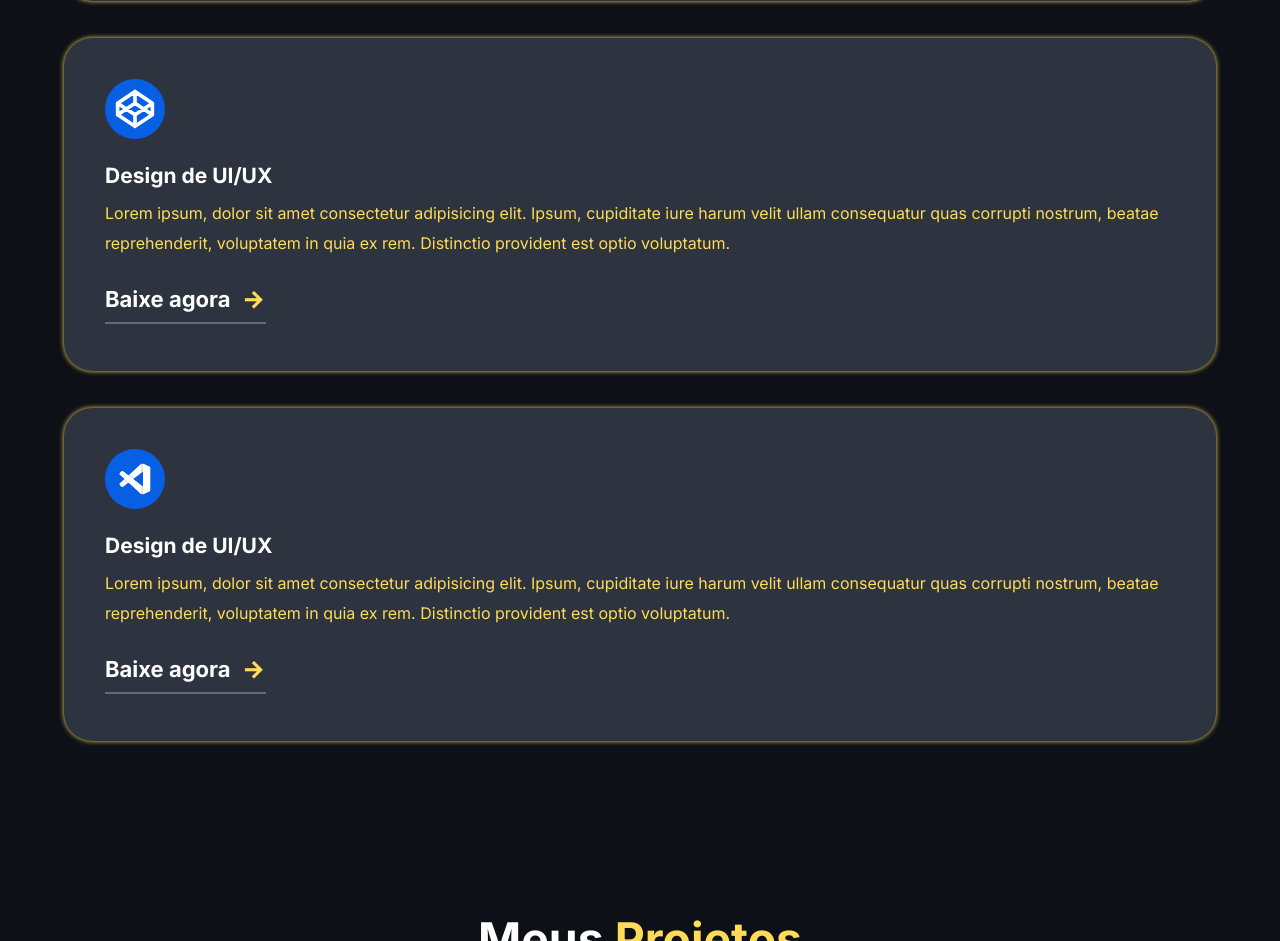
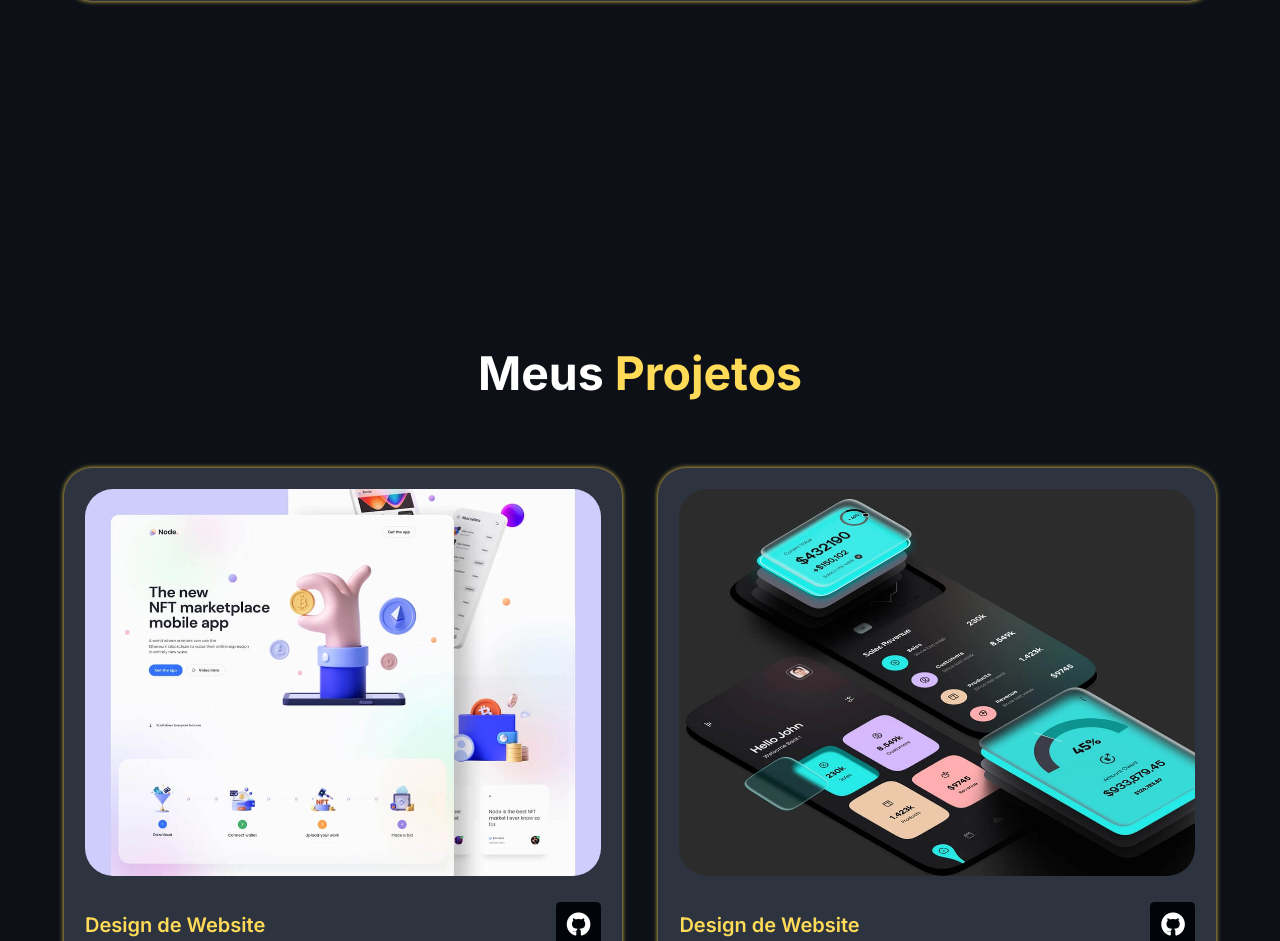
Before and after one commit to Brenopais/portfolio, a plain HTML site: page index.html in a window 1280 px wide. Shown: the part 2145-3086 px from the top of the page. Drawn offline with nearby package versions, Linux system fonts and the light colour scheme.

Commit message:
criação porfolio

```diff
--- a/index.html
+++ b/index.html
@@ -118,26 +118,6 @@
                     <i class="ri-arrow-right-line"></i>
                 </a>
             </div>
-            <div class="box">
-                <img src="img/s-2.svg">
-                <h3>Design de UI/UX</h3>
-                <p>Lorem ipsum, dolor sit amet consectetur adipisicing elit. Ipsum, cupiditate iure harum velit ullam consequatur quas corrupti nostrum, beatae reprehenderit, voluptatem in quia ex rem. Distinctio provident est optio voluptatum.</p>
-                <a href="#">
-                    Baixe agora
-                    <i class="ri-arrow-right-line"></i>
-                </a>
-            </div>
-
-            <div class="box">
-                <img src="img/s-3.svg">
-                <h3>Design de UI/UX</h3>
-                <p>Lorem ipsum, dolor sit amet consectetur adipisicing elit. Ipsum, cupiditate iure harum velit ullam consequatur quas corrupti nostrum, beatae reprehenderit, voluptatem in quia ex rem. Distinctio provident est optio voluptatum.</p>
-                <a href="#">
-                    Baixe agora
-                    <i class="ri-arrow-right-line"></i>
-                </a>
-            </div>
-
         </div>
     </section>
 
```
